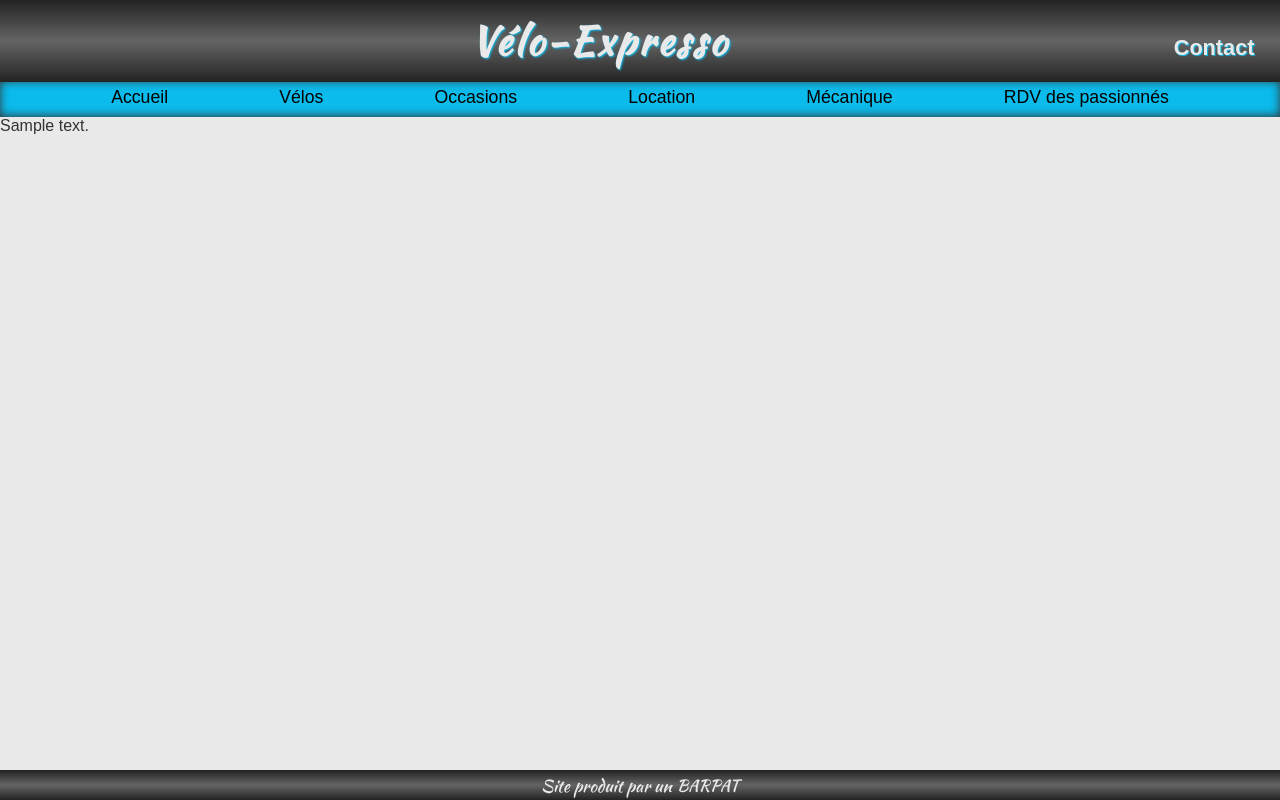
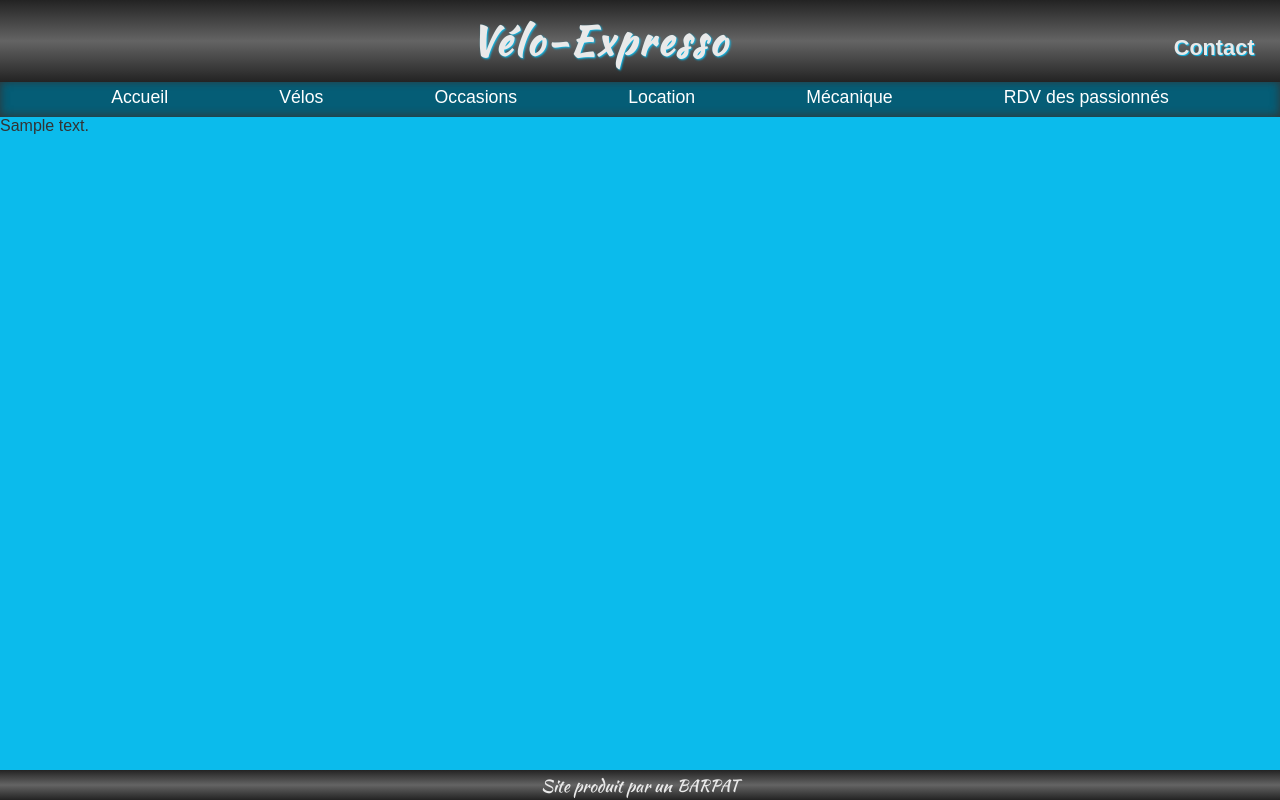
Before and after one commit to ChristopheC-83/velo_expresso_2, a PHP site: template views/commons/template.php in a window 1280 px wide. Run offline with PHP 8.4, Linux system fonts and the light colour scheme; the template is opened without the code that fills it: most values are stand-ins (such as "Sample title", 1, 10 or a date in 2020); some libraries are stand-ins or nearby versions; some web fonts are replaced.

Commit message:
squelette ok, on passe à l'accueil

```diff
--- a/public/style/communs/_header_menu.scss
+++ b/public/style/communs/_header_menu.scss
@@ -1,6 +1,5 @@
 header {
   z-index: 10;
-
 }
 
 .barre-fixe {
@@ -42,7 +41,7 @@ header {
 
 .navigation {
   padding: 0.4vw 0 0.8vw;
-  background-color: #0bbbec;
+  background-color: #055D76;
   box-shadow: inset 0px -1px 10px #333;
   max-height: 35px;
   .navlinks-container {
@@ -53,6 +52,7 @@ header {
       font-size: clamp(16px, calc(10px + 0.6vw), 20px);
       font-weight: 500;
       position: relative;
+      color: #fff;
 
       &::after {
         content: "";
@@ -96,7 +96,6 @@ header {
         margin: 20px 10px 20px 5vw;
         font-weight: bold;
         width: fit-content;
-
       }
     }
   }
--- a/public/style/style.css
+++ b/public/style/style.css
@@ -196,7 +196,7 @@ header {
 
 .navigation {
   padding: 0.4vw 0 0.8vw;
-  background-color: #0bbbec;
+  background-color: #055D76;
   box-shadow: inset 0px -1px 10px #333;
   max-height: 35px;
 }
@@ -209,6 +209,7 @@ header {
   font-size: clamp(16px, 10px + 0.6vw, 20px);
   font-weight: 500;
   position: relative;
+  color: #fff;
 }
 .navigation .navlinks-container a::after {
   content: "";
@@ -497,7 +498,7 @@ footer a {
   }
 }
 body {
-  background-color: #e9e9e9;
+  background-color: #0bbbec;
   color: #333;
   font-family: Arial, Helvetica, sans-serif;
   min-height: 100vh;
--- a/public/style/style.scss
+++ b/public/style/style.scss
@@ -8,7 +8,7 @@
 @import "communs/modaleContact";
 
 body {
-  background-color: #e9e9e9;
+  background-color: #0bbbec;
   color: #333;
   font-family: Arial, Helvetica, sans-serif;
   min-height: 100vh;
```
Also changed, not shown: 1 other file.
